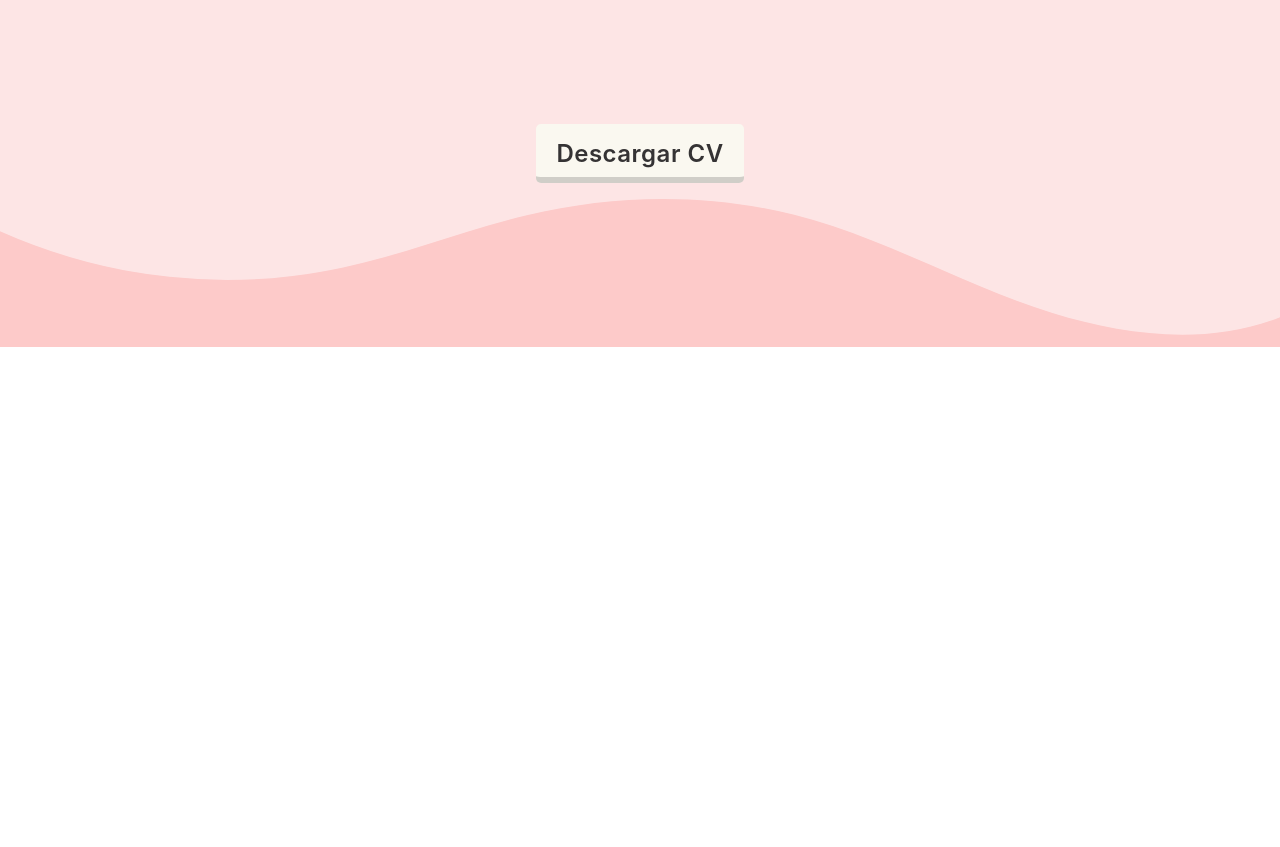
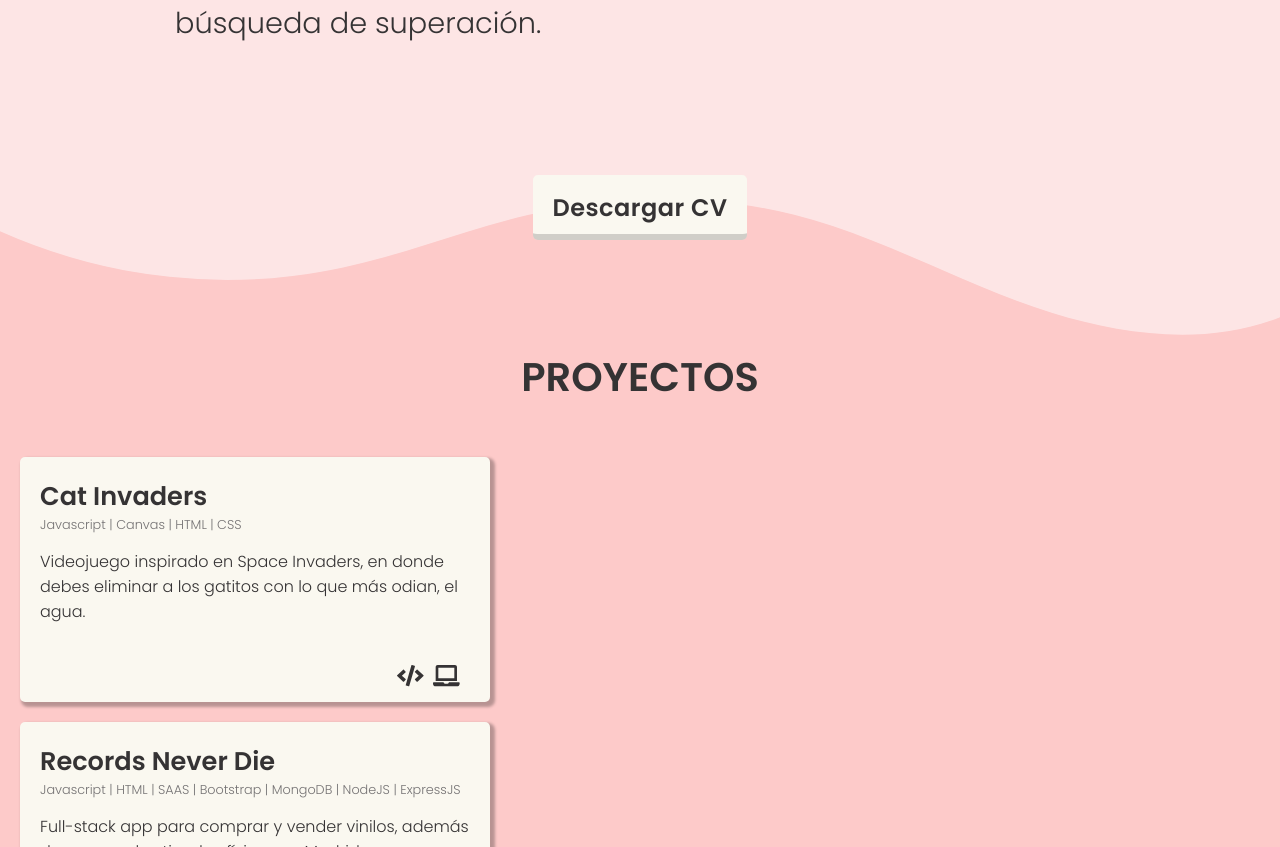
Before and after one commit to PatriciaJuradoDeBilbao/portfolio, a React (Create React App) app: page / in a window 1280 px wide. Shown: the part 1253-2100 px from the top of the page. Before the commit the page ends 1600 px from the top, so only its background shows below. Built offline with nearby package versions, Linux system fonts and the light colour scheme.

Commit message:
add projects list and project card

```diff
--- a/src/App.css
+++ b/src/App.css
@@ -1,38 +1,8 @@
-.App {
-  text-align: center;
+@import url('https://fonts.googleapis.com/css2?family=Poppins:wght@300;500;600&display=swap');
+
+* {
+  margin: 0;
+  padding: 0;
+  font-family: 'Poppins', sans-serif;
+  color: #353334;
 }
-
-.App-logo {
-  height: 40vmin;
-  pointer-events: none;
-}
-
-@media (prefers-reduced-motion: no-preference) {
-  .App-logo {
-    animation: App-logo-spin infinite 20s linear;
-  }
-}
-
-.App-header {
-  background-color: #282c34;
-  min-height: 100vh;
-  display: flex;
-  flex-direction: column;
-  align-items: center;
-  justify-content: center;
-  font-size: calc(10px + 2vmin);
-  color: white;
-}
-
-.App-link {
-  color: #61dafb;
-}
-
-@keyframes App-logo-spin {
-  from {
-    transform: rotate(0deg);
-  }
-  to {
-    transform: rotate(360deg);
-  }
-}
--- a/src/App.js
+++ b/src/App.js
@@ -3,12 +3,14 @@ import './App.css';
 import Home from './components/Home'
 import AboutMe from './components/AboutMe'
 import Navigation from './components/UI/Navbar'
+import ProjectsList from './components/Projects/ProjectsList/ProjectsList';
+import projects from './data/projects.json'
 
 
 class App extends Component {
 
   state = {
-
+    projects
   }
 
   render () {
@@ -18,6 +20,7 @@ class App extends Component {
         <Navigation />
           <Home />
           <AboutMe />
+          <ProjectsList projects={this.state.projects} />
         </main>
       </div>
     );
--- a/src/components/AboutMe.css
+++ b/src/components/AboutMe.css
@@ -1,10 +1,10 @@
 .about-container {
     height: 100vh;
+    width: 100vw;
     background-color: #fde5e5;
     display: flex;
     flex-direction: column;
     position: relative;
-    width: 100vw;
 }
 
 .about {
@@ -21,16 +21,15 @@
 }
 
 .about-text {
-    font-size: 1.3em;
+    font-size: 1.2em;
     font-weight: 300;
     line-break: strict;
-    margin-bottom: 20px;
+    margin: 0 25px 20px 25px;
     display: flex;
     justify-content: left;
 }
 
 .download-button {
-    margin: 20px;
     font-size: 1.2em;
     font-weight: 600;
     padding: 15px 20px;
@@ -100,6 +99,7 @@
     }
     .download-button {
         font-size: 1.3em;
+        margin-top: 35px;
     }
 }
 
@@ -118,8 +118,9 @@
     .about-text {
         display: flex;
         font-size: 1.8em;
-        margin-bottom: 25px;
         justify-content: center;
+        padding-bottom: 30px;
+        margin: 0 75px;
     }
 
     .download-button {
--- /dev/null
+++ b/src/components/Projects/ProjectCard.css
@@ -0,0 +1,73 @@
+.card {
+    padding: 20px;
+    margin: 25px 40px;
+    box-shadow: 3px 3px 3px 2px rgba(0,0,0,0.27);
+    background-color: #faf8f0;
+    border-radius: 5px;
+    min-height: 200px;
+
+}
+
+.project-title {
+    font-size: 1.6em;
+    font-weight: 600;
+}
+.project-tech {
+    font-size: 0.8em;
+    font-weight: 300;
+    margin-bottom: 20px;
+    line-break: strict;
+    margin-bottom: 15px;
+    color: #747273;
+}
+
+.project-description {
+    font-size: 1em;
+    text-justify: inter-word;
+    font-weight: 300;
+    margin-bottom: 20px;
+    line-break: strict;
+}
+
+.links {
+    display: flex;
+    flex-direction: row;
+    float: right;
+
+}
+
+.links li {
+    text-decoration: none;
+    color: #353334;
+    list-style-type: none;
+    margin: 0 10px 0 0;
+    cursor: pointer;
+}
+
+/* Tablet */
+@media (min-width: 768px) and (max-width: 1024px) {
+    .card {
+        min-height: 277px;
+        max-width: 280px;
+    }
+}
+
+/* Desktop */
+@media (min-width: 1025px) and (max-width: 2100px) {
+    .card {
+        padding: 20px 20px 0 20px;
+        margin: 20px;
+        min-height: 225px;
+        max-width: 430px;
+        top: 0;
+    }
+    .card:hover {
+        transition: all 0.2s ease-out;
+        box-shadow: 4px 4px 4px 3x rgba(0,0,0,0.27);
+        top: -6px;
+    }
+
+    .links {
+        margin-top: 20px;
+    }
+}
--- /dev/null
+++ b/src/components/Projects/ProjectCard.js
@@ -0,0 +1,31 @@
+import React from 'react'
+import './ProjectCard.css'
+import { FontAwesomeIcon } from '@fortawesome/react-fontawesome'
+import { faCode } from '@fortawesome/free-solid-svg-icons'
+import { faLaptop } from '@fortawesome/free-solid-svg-icons'
+import Card from 'react-bootstrap/Card'
+import Col from 'react-bootstrap/Col'
+
+
+const ProjectCard = props => {
+    const code = <FontAwesomeIcon icon={faCode} color="#353334" size="lg" />
+    const laptop = <FontAwesomeIcon icon={faLaptop} color="#353334" size="lg" />
+
+    return (
+        <Col lg={4} md={6}>
+            <Card className="card">
+                    <Card.Title as="h1" className="project-title">{props.name}</Card.Title>
+                    <Card.Text className="project-tech">{props.tech}</Card.Text>
+                    <Card.Text className="project-description">{props.description}</Card.Text>
+                    <div className="links-container">
+                        <ul className="links">
+                            <li><a href={props.github} title="Ver repositorio" target="blank">{code}</a></li>
+                            <li><a href={props.url} title="Ver web" target="blank">{laptop}</a></li>
+                        </ul>
+                    </div>
+            </Card>
+        </Col>
+    )
+}
+
+export default ProjectCard
--- /dev/null
+++ b/src/components/Projects/ProjectsList/ProjectsList.css
@@ -0,0 +1,32 @@
+.projects {
+    background-color: #fdcac9;
+}
+
+.title {
+    width: 100%;
+    display: flex;
+    font-size: 2em;
+    text-transform: uppercase;
+    justify-content: center;
+    font-weight: 600;
+    margin-bottom: 50px;
+}
+
+
+/* Tablet */
+@media (min-width: 768px) and (max-width: 1024px) {
+    .title {
+        font-size: 2em;
+        margin-bottom: 20px;
+    }
+}
+
+/* Desktop */
+@media (min-width: 1025px) and (max-width: 2100px) {
+    .title {
+        font-size: 2.5em;
+    }
+    .cards {
+
+    }
+}
--- /dev/null
+++ b/src/components/Projects/ProjectsList/ProjectsList.js
@@ -0,0 +1,24 @@
+import React from 'react'
+import './ProjectsList.css'
+import ProjectCard from '../ProjectCard'
+import Row from 'react-bootstrap/Row'
+
+
+const ProjectsList = props => {
+    const projects = props.projects.map((project, index) => {
+        return (
+            <ProjectCard key={index} id={project.id} name={project.name} description={project.description} image={project.image} github={project.github} url={project.url} tech={project.tech}/>
+    )
+})
+
+    return (
+        <section className="projects">
+            <h1 className="title">Proyectos</h1>
+        <Row as="div" className="cards">
+            {projects}
+        </Row>
+        </section>
+    )
+}
+
+export default ProjectsList
--- /dev/null
+++ b/src/data/projects.json
@@ -0,0 +1,55 @@
+[
+    {
+        "id": 1,
+        "name": "Cat Invaders",
+        "image": "https://res.cloudinary.com/drhetggfq/image/upload/v1600618670/Cat_Invaders.png",
+        "description": "Videojuego inspirado en Space Invaders, en donde debes eliminar a los gatitos con lo que más odian, el agua.",
+        "github": "https://github.com/PatriciaJuradoDeBilbao/cat-invaders",
+        "url": "https://patriciajuradodebilbao.github.io/cat-invaders/",
+        "tech": "Javascript | Canvas |  HTML | CSS"
+    },
+    {
+        "id": 2,
+        "name": "Records Never Die",
+        "image": "https://res.cloudinary.com/drhetggfq/image/upload/v1600618930/RND.jpg",
+        "description": "Full-stack app para comprar y vender vinilos, además de conocer las tiendas físicas en Madrid.",
+        "github": "https://github.com/RecordsNeverDie/RecordsNeverDie",
+        "url": "https://recordsneverdie.herokuapp.com/",
+        "tech": "Javascript | HTML | SAAS | Bootstrap | MongoDB | NodeJS | ExpressJS"
+    },
+    {
+        "id": 3,
+        "name": "Let me choose",
+        "image": "https://res.cloudinary.com/drhetggfq/image/upload/v1600619034/let_me_choose.jpg",
+        "description": "Es una full-stack SPA que elige un restaurante aleatorio según filtros de comida y rango de precio que selecciones.",
+        "github": "https://github.com/PatriciaJuradoDeBilbao/let-me-choose",
+        "url": "http://letmechoose.herokuapp.com/",
+        "tech": "Javascript | HTML | CSS | Bootstrap | MongoDB | ExpressJS | React | NodeJS"
+    },
+    {
+        "id": 4,
+        "name": "My Weather App",
+        "image": "https://res.cloudinary.com/drhetggfq/image/upload/v1600619560/my-weather-app.jpg",
+        "description": "App del clima con fondo dinámico dependiendo de la temperatura del la ciudad que se busque.",
+        "github": "https://github.com/PatriciaJuradoDeBilbao/my-weather-app",
+        "url": "https://patriciajuradodebilbao.github.io/my-weather-app/index.html",
+        "tech": "Javascript |  HTML |  CSS |  API Rest |  React"
+    },
+    {
+        "id": 5,
+        "name": "Burger Builder",
+        "image": "https://res.cloudinary.com/drhetggfq/image/upload/v1600619798/burger-builder.png",
+        "description": "Proyecto desarrollado en el curso de Udemy (React - The Complete Guide (incl Hooks, React Router, Redux)).",
+        "github": "https://github.com/PatriciaJuradoDeBilbao/burger-build",
+        "url": "https://burger-builder-react-7820.web.app/",
+        "tech": "Javascript |  React |  Hooks |  Redux |  Firebase"
+    },
+    {
+        "id": 6,
+        "name": "Portfolio",
+        "image": "https://res.cloudinary.com/drhetggfq/image/upload/v1600604452/samples/portfolio.jpg",
+        "description": "Portfolio personal en donde añado los proyectos desarrollados durante mi formación y aprendizaje continuo.",
+        "github": "https://github.com/PatriciaJuradoDeBilbao/patriciajdebilbao-portfolio",
+        "tech": "Javascript |  HTML |  CSS |  React"
+    }
+]
```
